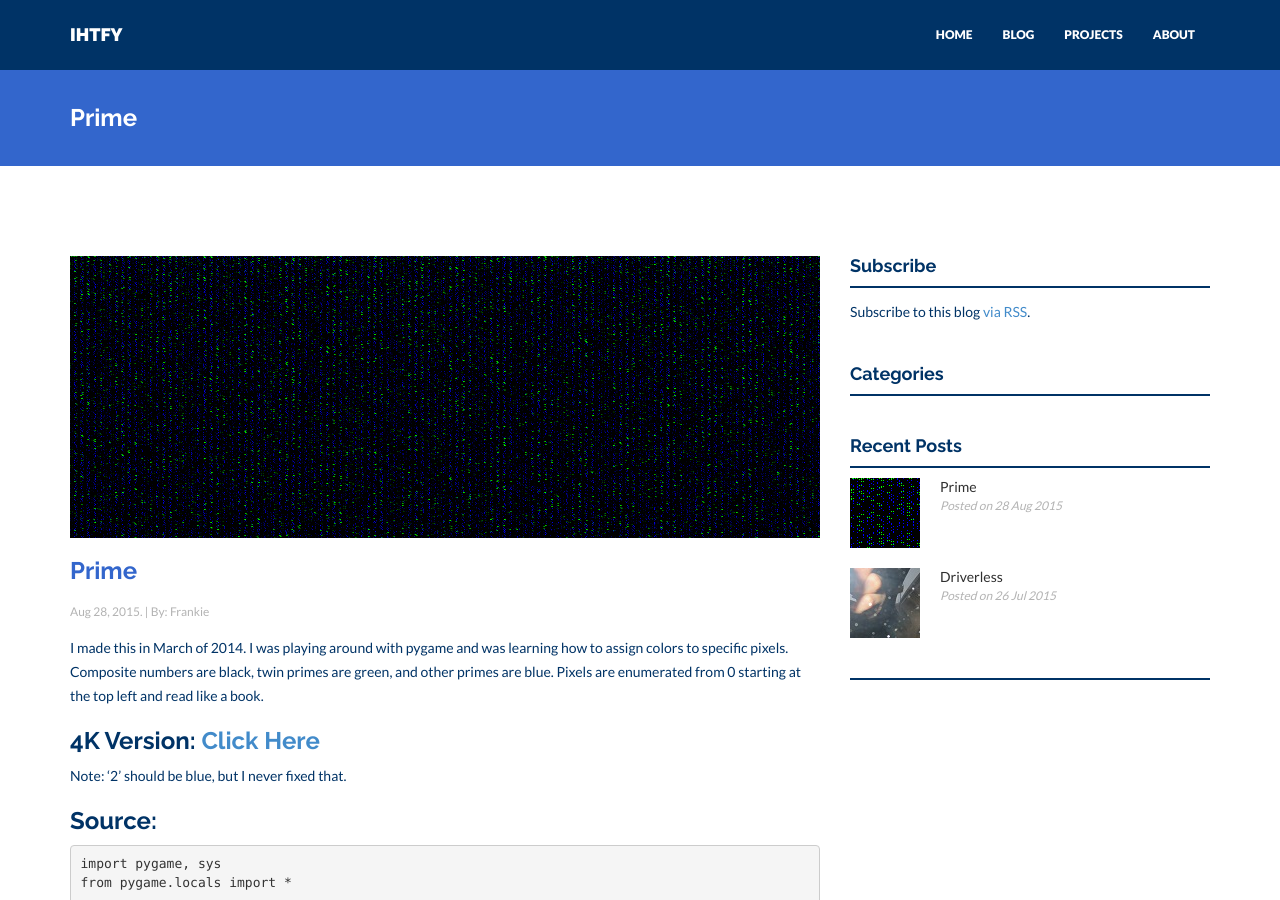
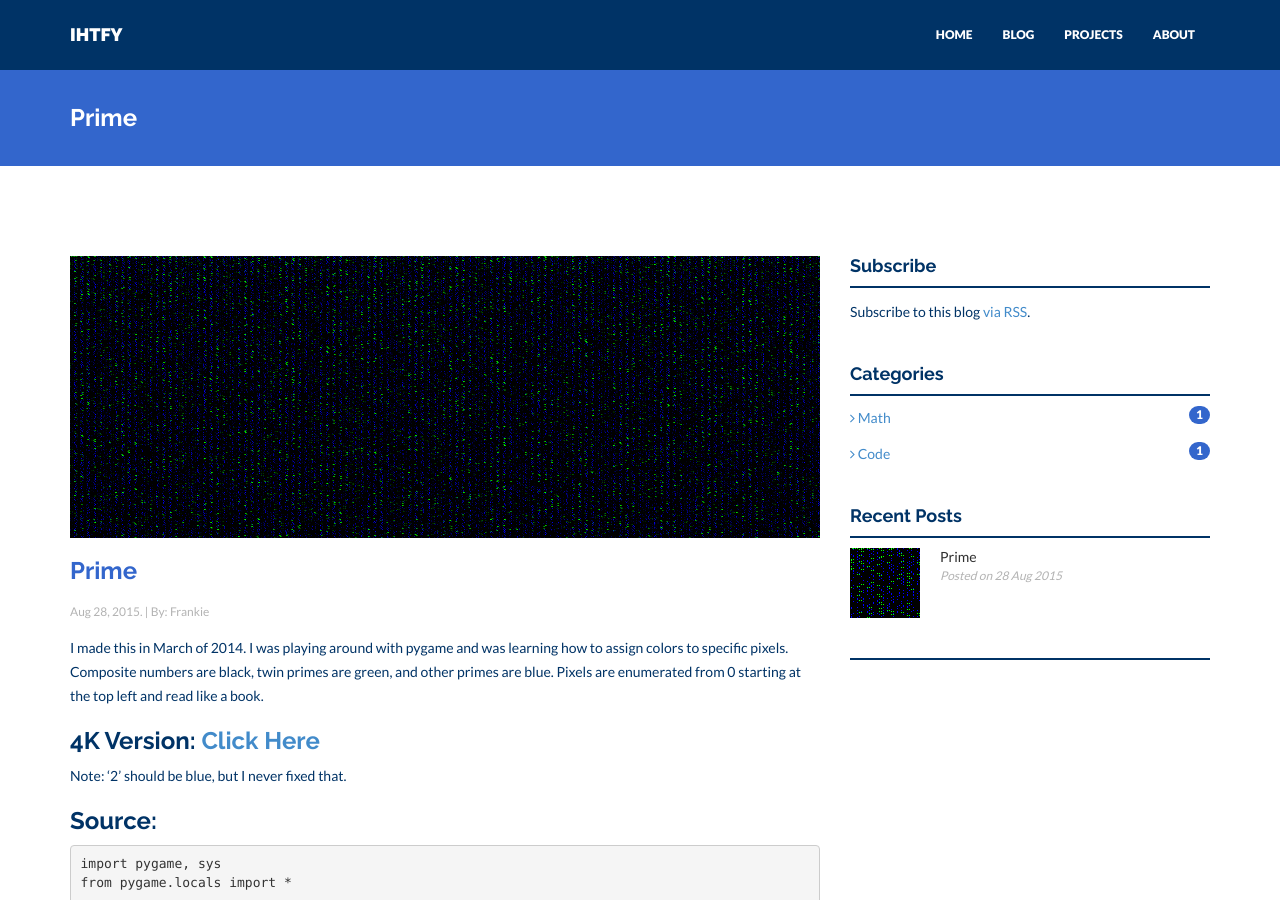
Before and after one commit to IHTFY/-DEFUNCT-frankiemercado.github.io, a Jekyll site: the page built from _posts/blog/2015-08-28-prime.markdown, in a window 1280 px wide and 900 px high. Built offline with Jekyll 4.4.1, drawn with Linux system fonts in a browser that asks for light colours; nearby versions of some CDN libraries.

```diff
--- a/_config.yml
+++ b/_config.yml
@@ -10,7 +10,7 @@ url: "http://frankiemercado.com"
 # Build settings
 markdown: kramdown
 permalink: /:categories/:title
-excerpt_separator: <!--more--> #use this in posts to define how long the excerpt of the post (that is shown on the Blog page) is
+excerpt_separator: "\n" #use this in posts to define how long the excerpt of the post (that is shown on the Blog page) is
 
 colors:  #in hex code if not noted else
   primary: "#3366CC" #"#F70031"
--- a/_posts/blog/2015-07-26-driverless.markdown
+++ b/_drafts/2015-07-26-driverless.markdown
@@ -5,6 +5,7 @@ date: 2015-07-26 18:20:00
 author: Frankie
 categories:
 - blog
+- future
 tags:
 - driverless cars
 - artificial intelligence
--- a/_posts/blog/2015-08-28-prime.markdown
+++ b/_posts/blog/2015-08-28-prime.markdown
@@ -5,6 +5,8 @@ date: 2015-08-28 20:11:00
 author: Frankie
 categories:
 - blog
+- math
+- code
 tags:
 - math
 - programming
```
